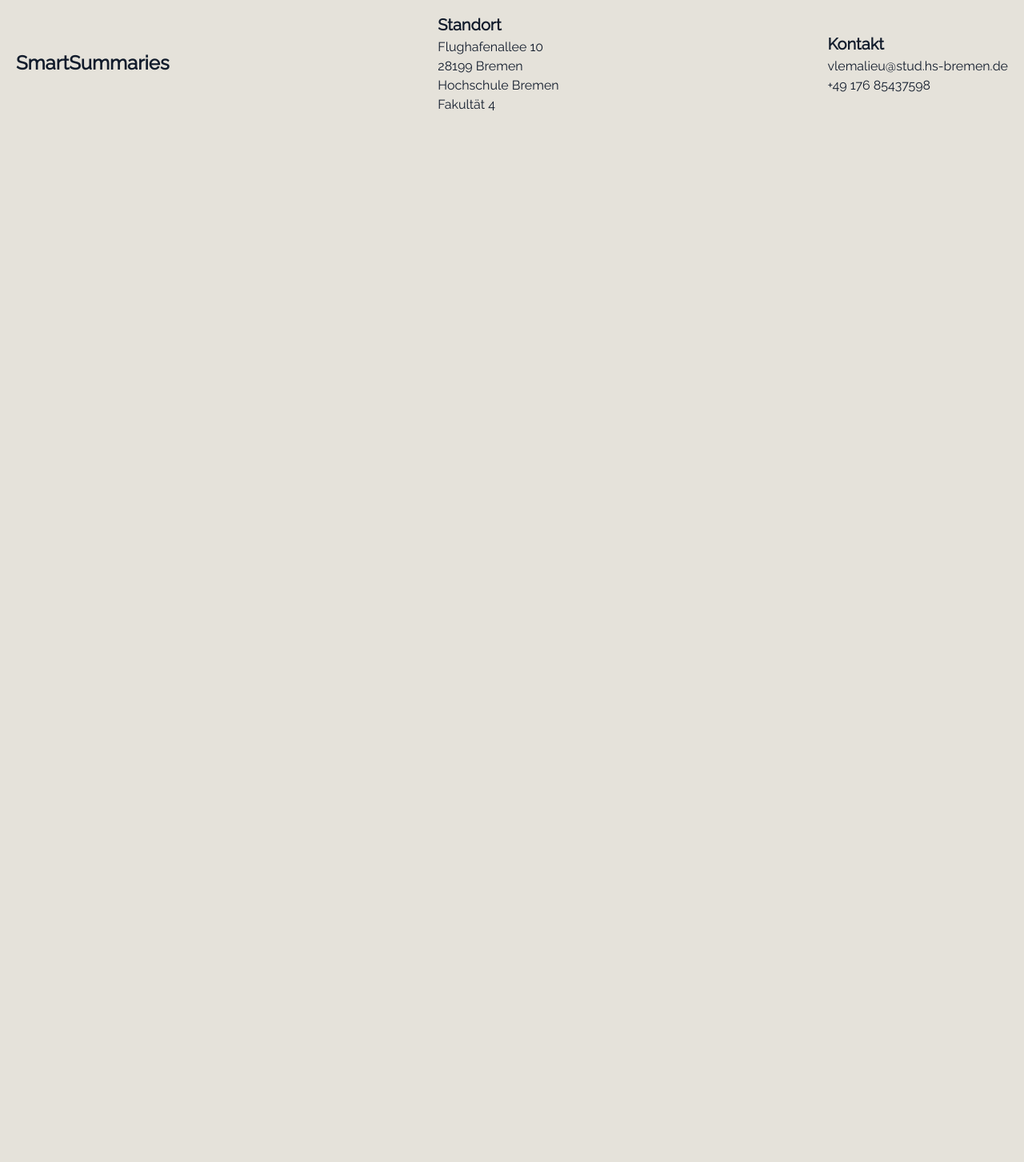
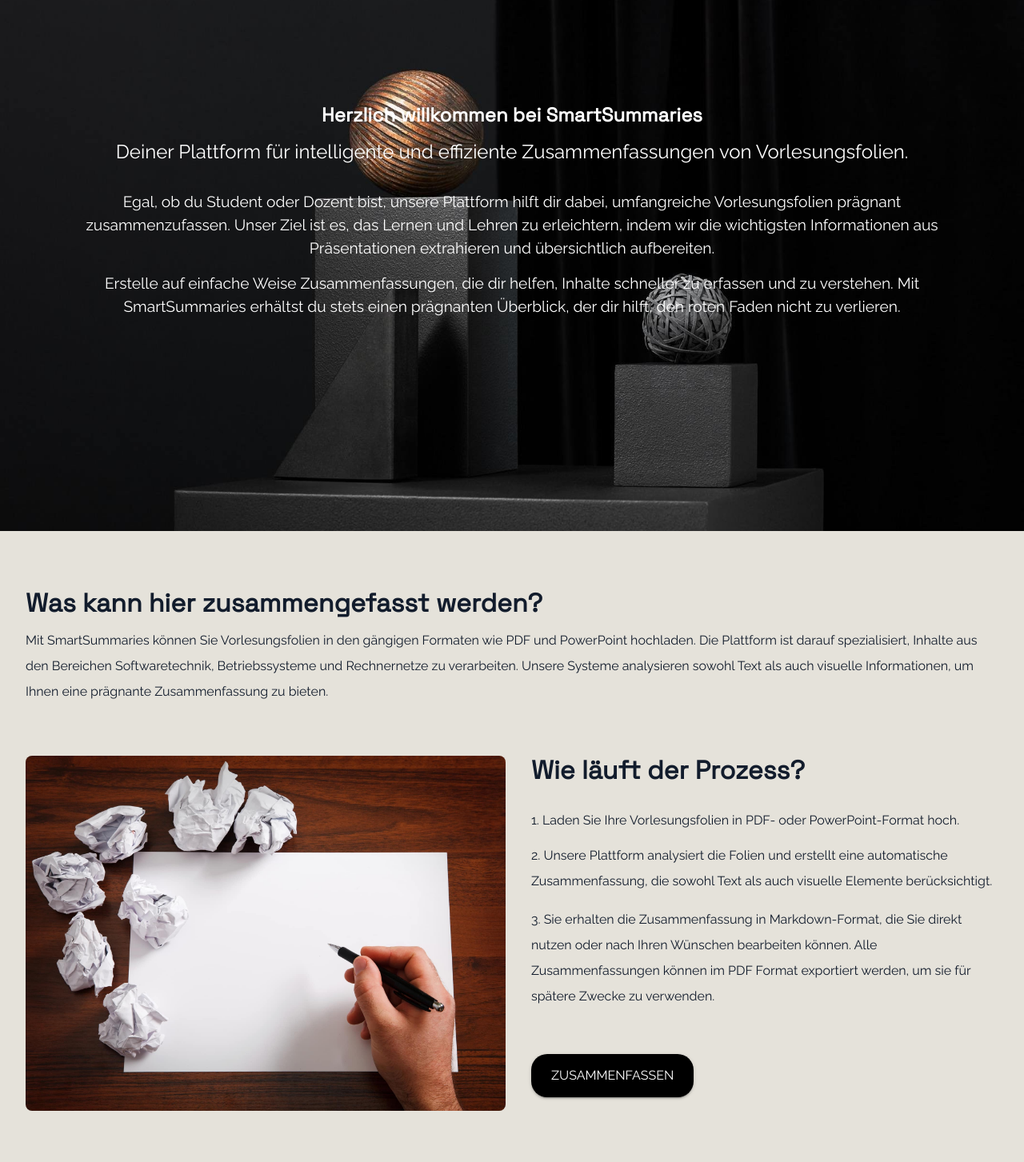
Before and after one commit to vanelle2023/Bachelorarbeit_Zusammenfassungssystem, a React (Create React App) app in the folder ti-folienzusammenfassung/: page / in a window 1280 px wide. Shown: the part 200-1653 px from the top of the page at 80% size. Before the commit the page ends 800 px from the top, so only its background shows below. Built offline with nearby package versions, Linux system fonts and the light colour scheme.

Commit message:
Homepage implementieren

```diff
--- a/ti-folienzusammenfassung/src/pages/Home.js
+++ b/ti-folienzusammenfassung/src/pages/Home.js
@@ -1,11 +1,102 @@
 import React from 'react';
+import { Box, Typography, Container, Button } from '@mui/material';
+import introImage from '../assets/images/introImage.png'
+import homepage from '../assets/images/homepage.jpg'
+import { Link } from 'react-router-dom';
 
 const Home = () => {
   return (
-    <div>
-      <h1>Home Seite</h1>
-      <p>Willkommen auf der Startseite!</p>
-    </div>
+    <>
+      <Box
+        sx={{
+          backgroundImage: `url(${introImage})`,
+          backgroundSize: 'cover',
+          backgroundPosition: 'center',
+          height: '100vh',
+          color: 'white',
+          display: 'flex',
+          justifyContent: 'center',
+          alignItems: 'center',
+          textAlign: 'center',
+        }}
+      >
+        <Container>
+          <Typography variant="h3" sx={{ fontWeight: 'bold', mb: 2 }}>
+            Herzlich willkommen bei SmartSummaries
+          </Typography>
+          <Typography variant="h5" sx={{ mb: 4 }}>
+            Deiner Plattform für intelligente und effiziente Zusammenfassungen von Vorlesungsfolien.
+          </Typography>
+          <Typography variant="body1" sx={{ fontSize: '1.2rem', mb: 2 }}>
+            Egal, ob du Student oder Dozent bist, unsere Plattform hilft dir dabei, umfangreiche Vorlesungsfolien prägnant
+            zusammenzufassen. Unser Ziel ist es, das Lernen und Lehren zu erleichtern, indem wir die wichtigsten
+            Informationen aus Präsentationen extrahieren und übersichtlich aufbereiten.
+          </Typography>
+          <Typography variant="body1" sx={{ fontSize: '1.2rem' }}>
+            Erstelle auf einfache Weise Zusammenfassungen, die dir helfen, Inhalte schneller zu erfassen und zu verstehen.
+            Mit SmartSummaries erhältst du stets einen prägnanten Überblick, der dir hilft, den roten Faden nicht zu
+            verlieren.
+          </Typography>
+        </Container>
+      </Box>
+      <Box
+        sx={{
+          mt: 5,
+          padding: '2rem',
+        }}
+      >
+        <Typography variant="h1" sx={{fontWeight: 900}} gutterBottom>
+          Was kann hier zusammengefasst werden?
+        </Typography>
+        <Typography variant="body1" sx={{lineHeight: '2'}}>
+          Mit SmartSummaries können Sie Vorlesungsfolien in den gängigen Formaten wie PDF und PowerPoint hochladen.
+          Die Plattform ist darauf spezialisiert, Inhalte aus den Bereichen Softwaretechnik, Betriebssysteme und Rechnernetze zu verarbeiten.
+          Unsere Systeme analysieren sowohl Text als auch visuelle Informationen, um Ihnen eine prägnante Zusammenfassung zu bieten.
+        </Typography>
+      </Box>
+      <Box sx={{
+          display: 'flex',
+          alignItems: 'flex-start',
+          padding: '2rem',
+        }}>
+        <Box sx={{ mr: 4 }}> {/* Abstand zwischen Bild und Text */}
+          <img src={homepage} alt="Prozess" style={{ maxWidth: '600px', borderRadius: '8px' }} />
+        </Box>
+        <Box>
+          <Typography variant="h1" sx={{fontWeight: 900}} gutterBottom>
+              Wie läuft der Prozess?
+          </Typography>
+          <Typography variant="body1" sx={{mt: 4, mb: 2}}>
+              1. Laden Sie Ihre Vorlesungsfolien in PDF- oder PowerPoint-Format hoch.
+          </Typography>
+          <Typography variant="body1" sx={{mb: 2, lineHeight: '2'}}>
+              2. Unsere Plattform analysiert die Folien und erstellt eine automatische Zusammenfassung, die sowohl Text als auch visuelle Elemente berücksichtigt.
+          </Typography>
+          <Typography variant="body1"sx={{mb: 2, lineHeight: '2'}}>
+              3. Sie erhalten die Zusammenfassung in Markdown-Format, die Sie direkt nutzen oder nach Ihren Wünschen bearbeiten können.
+              Alle Zusammenfassungen können im PDF Format exportiert werden, um sie für spätere Zwecke zu verwenden.
+          </Typography>
+          <Link to="/services" style={{ textDecoration: 'none' }}>
+          <Button
+            variant="contained"
+            sx={{
+              mt: 5,
+              bgcolor: 'black',
+              fontWeight: 500,
+              color: 'white',
+              borderRadius: '20px',
+              padding: '13px 25px',
+              '&:hover': {
+                bgcolor: 'gray',
+              },
+            }}
+          >
+            ZUSAMMENFASSEN
+          </Button>
+          </Link>
+        </Box>
+      </Box>
+    </>
   );
 };
 
```
Also changed, not shown: ti-folienzusammenfassung/src/assets/images/homepage.jpg (added), ti-folienzusammenfassung/src/assets/images/introImage.png (added).
